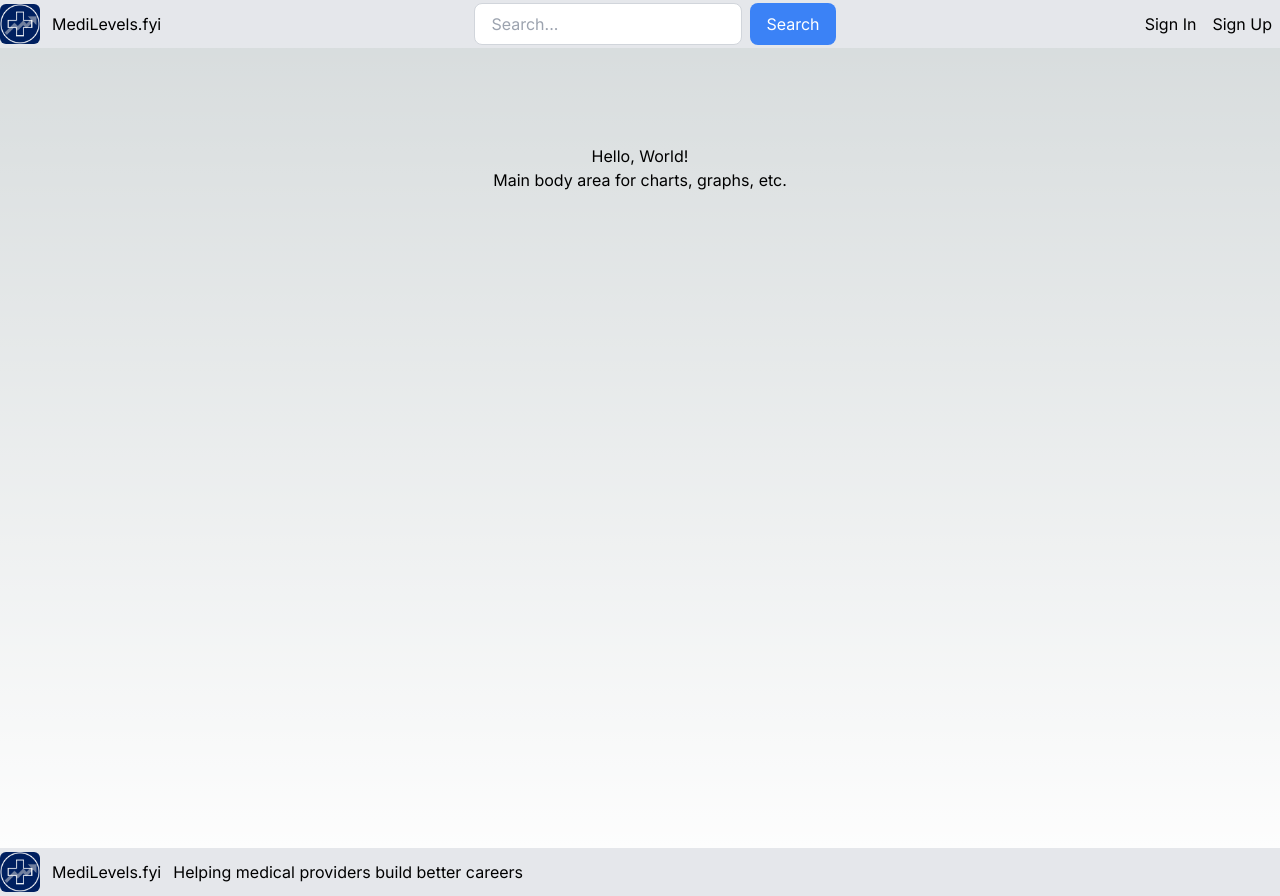
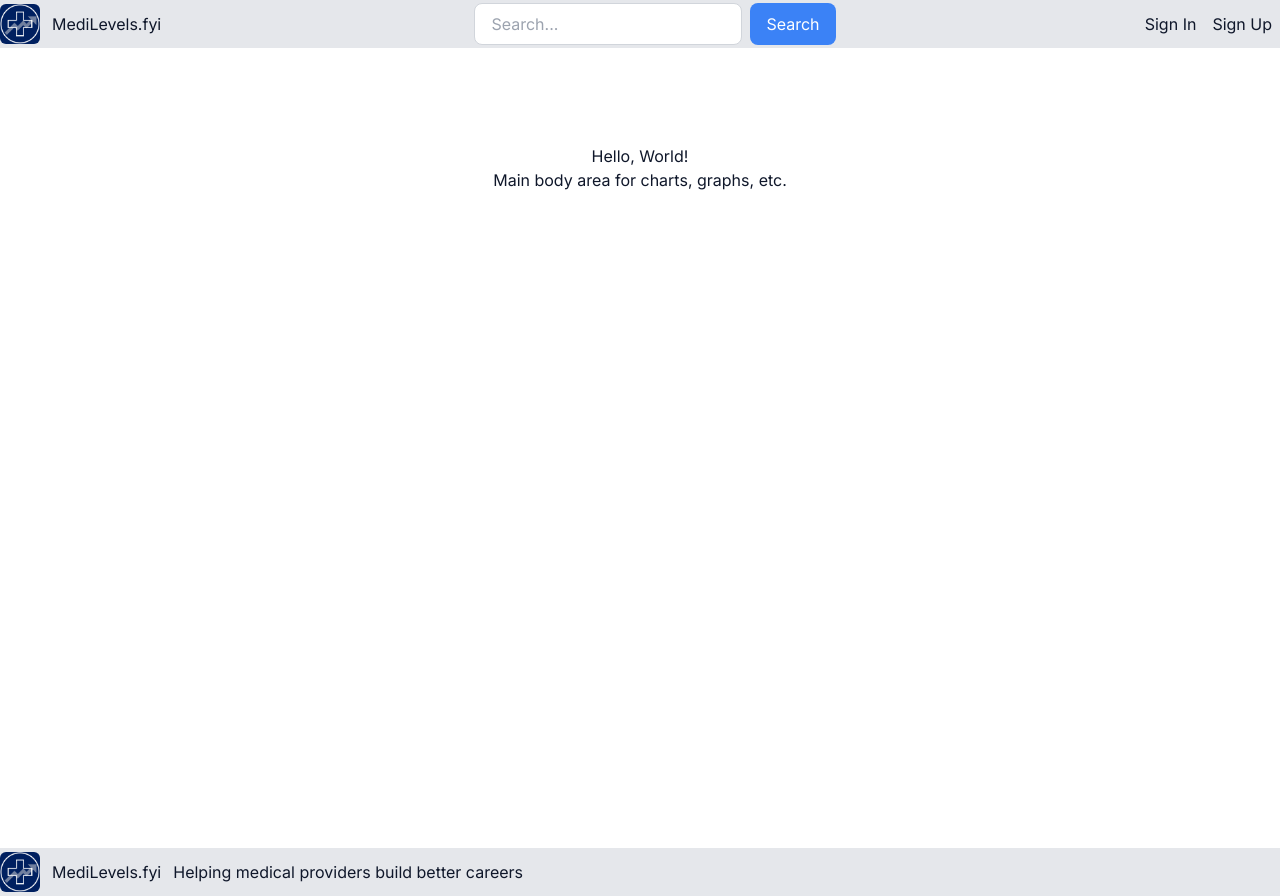
Before and after one commit to MediLevel-FYI/medilevel_front_end, a Next.js app: page / in a window 1280 px wide. Built offline with nearby package versions, Linux system fonts and the light colour scheme.

Commit message:
Adds in shadcn/ui package for unstyled components.

```diff
--- a/app/globals.css
+++ b/app/globals.css
@@ -2,26 +2,80 @@
 @tailwind components;
 @tailwind utilities;
 
-:root {
-  --foreground-rgb: 0, 0, 0;
-  --background-start-rgb: 214, 219, 220;
-  --background-end-rgb: 255, 255, 255;
-}
+@layer base {
+  :root {
+    --background: 0 0% 100%;
+    --foreground: 222.2 47.4% 11.2%;
 
-@media (prefers-color-scheme: dark) {
-  :root {
-    --foreground-rgb: 255, 255, 255;
-    --background-start-rgb: 0, 0, 0;
-    --background-end-rgb: 0, 0, 0;
+    --muted: 210 40% 96.1%;
+    --muted-foreground: 215.4 16.3% 46.9%;
+
+    --popover: 0 0% 100%;
+    --popover-foreground: 222.2 47.4% 11.2%;
+
+    --card: 0 0% 100%;
+    --card-foreground: 222.2 47.4% 11.2%;
+
+    --border: 214.3 31.8% 91.4%;
+    --input: 214.3 31.8% 91.4%;
+
+    --primary: 222.2 47.4% 11.2%;
+    --primary-foreground: 210 40% 98%;
+
+    --secondary: 210 40% 96.1%;
+    --secondary-foreground: 222.2 47.4% 11.2%;
+
+    --accent: 210 40% 96.1%;
+    --accent-foreground: 222.2 47.4% 11.2%;
+
+    --destructive: 0 100% 50%;
+    --destructive-foreground: 210 40% 98%;
+
+    --ring: 215 20.2% 65.1%;
+
+    --radius: 0.5rem;
+  }
+
+  .dark {
+    --background: 224 71% 4%;
+    --foreground: 213 31% 91%;
+
+    --muted: 223 47% 11%;
+    --muted-foreground: 215.4 16.3% 56.9%;
+
+    --popover: 224 71% 4%;
+    --popover-foreground: 215 20.2% 65.1%;
+
+    --card: 224 71% 4%;
+    --card-foreground: 213 31% 91%;
+
+    --border: 216 34% 17%;
+    --input: 216 34% 17%;
+
+    --primary: 210 40% 98%;
+    --primary-foreground: 222.2 47.4% 1.2%;
+
+    --secondary: 222.2 47.4% 11.2%;
+    --secondary-foreground: 210 40% 98%;
+
+    --accent: 216 34% 17%;
+    --accent-foreground: 210 40% 98%;
+
+    --destructive: 0 63% 31%;
+    --destructive-foreground: 210 40% 98%;
+
+    --ring: 216 34% 17%;
+
+    --radius: 0.5rem;
   }
 }
 
-body {
-  color: rgb(var(--foreground-rgb));
-  background: linear-gradient(
-      to bottom,
-      transparent,
-      rgb(var(--background-end-rgb))
-    )
-    rgb(var(--background-start-rgb));
+@layer base {
+  * {
+    @apply border-border;
+  }
+  body {
+    @apply bg-background text-foreground;
+    font-feature-settings: "rlig" 1, "calt" 1;
+  }
 }
--- /dev/null
+++ b/lib/utils.ts
@@ -0,0 +1,6 @@
+import { ClassValue, clsx } from "clsx"
+import { twMerge } from "tailwind-merge"
+
+export function cn(...inputs: ClassValue[]) {
+  return twMerge(clsx(inputs))
+}
--- a/package.json
+++ b/package.json
@@ -13,13 +13,18 @@
     "@types/react": "18.2.9",
     "@types/react-dom": "18.2.4",
     "autoprefixer": "10.4.14",
+    "class-variance-authority": "^0.6.0",
+    "clsx": "^1.2.1",
     "eslint": "8.42.0",
     "eslint-config-next": "13.4.4",
+    "lucide-react": "^0.241.0",
     "next": "13.4.4",
     "postcss": "8.4.24",
     "react": "18.2.0",
     "react-dom": "18.2.0",
+    "tailwind-merge": "^1.13.1",
     "tailwindcss": "3.3.2",
+    "tailwindcss-animate": "^1.0.6",
     "typescript": "5.1.3"
   }
 }
--- a/tailwind.config.js
+++ b/tailwind.config.js
@@ -1,18 +1,75 @@
 /** @type {import('tailwindcss').Config} */
 module.exports = {
+  darkMode: ["class"],
   content: [
-    './pages/**/*.{js,ts,jsx,tsx,mdx}',
-    './components/**/*.{js,ts,jsx,tsx,mdx}',
-    './app/**/*.{js,ts,jsx,tsx,mdx}',
-  ],
+    './pages/**/*.{ts,tsx}',
+    './components/**/*.{ts,tsx}',
+    './app/**/*.{ts,tsx}',
+	],
   theme: {
+    container: {
+      center: true,
+      padding: "2rem",
+      screens: {
+        "2xl": "1400px",
+      },
+    },
     extend: {
-      backgroundImage: {
-        'gradient-radial': 'radial-gradient(var(--tw-gradient-stops))',
-        'gradient-conic':
-          'conic-gradient(from 180deg at 50% 50%, var(--tw-gradient-stops))',
+      colors: {
+        border: "hsl(var(--border))",
+        input: "hsl(var(--input))",
+        ring: "hsl(var(--ring))",
+        background: "hsl(var(--background))",
+        foreground: "hsl(var(--foreground))",
+        primary: {
+          DEFAULT: "hsl(var(--primary))",
+          foreground: "hsl(var(--primary-foreground))",
+        },
+        secondary: {
+          DEFAULT: "hsl(var(--secondary))",
+          foreground: "hsl(var(--secondary-foreground))",
+        },
+        destructive: {
+          DEFAULT: "hsl(var(--destructive))",
+          foreground: "hsl(var(--destructive-foreground))",
+        },
+        muted: {
+          DEFAULT: "hsl(var(--muted))",
+          foreground: "hsl(var(--muted-foreground))",
+        },
+        accent: {
+          DEFAULT: "hsl(var(--accent))",
+          foreground: "hsl(var(--accent-foreground))",
+        },
+        popover: {
+          DEFAULT: "hsl(var(--popover))",
+          foreground: "hsl(var(--popover-foreground))",
+        },
+        card: {
+          DEFAULT: "hsl(var(--card))",
+          foreground: "hsl(var(--card-foreground))",
+        },
+      },
+      borderRadius: {
+        lg: "var(--radius)",
+        md: "calc(var(--radius) - 2px)",
+        sm: "calc(var(--radius) - 4px)",
+      },
+      keyframes: {
+        "accordion-down": {
+          from: { height: 0 },
+          to: { height: "var(--radix-accordion-content-height)" },
+        },
+        "accordion-up": {
+          from: { height: "var(--radix-accordion-content-height)" },
+          to: { height: 0 },
+        },
+      },
+      animation: {
+        "accordion-down": "accordion-down 0.2s ease-out",
+        "accordion-up": "accordion-up 0.2s ease-out",
       },
     },
   },
-  plugins: [],
+  plugins: [require("tailwindcss-animate")],
 }
```
Also changed, not shown: 1 other file (tests, documents, lock files or other folders).
